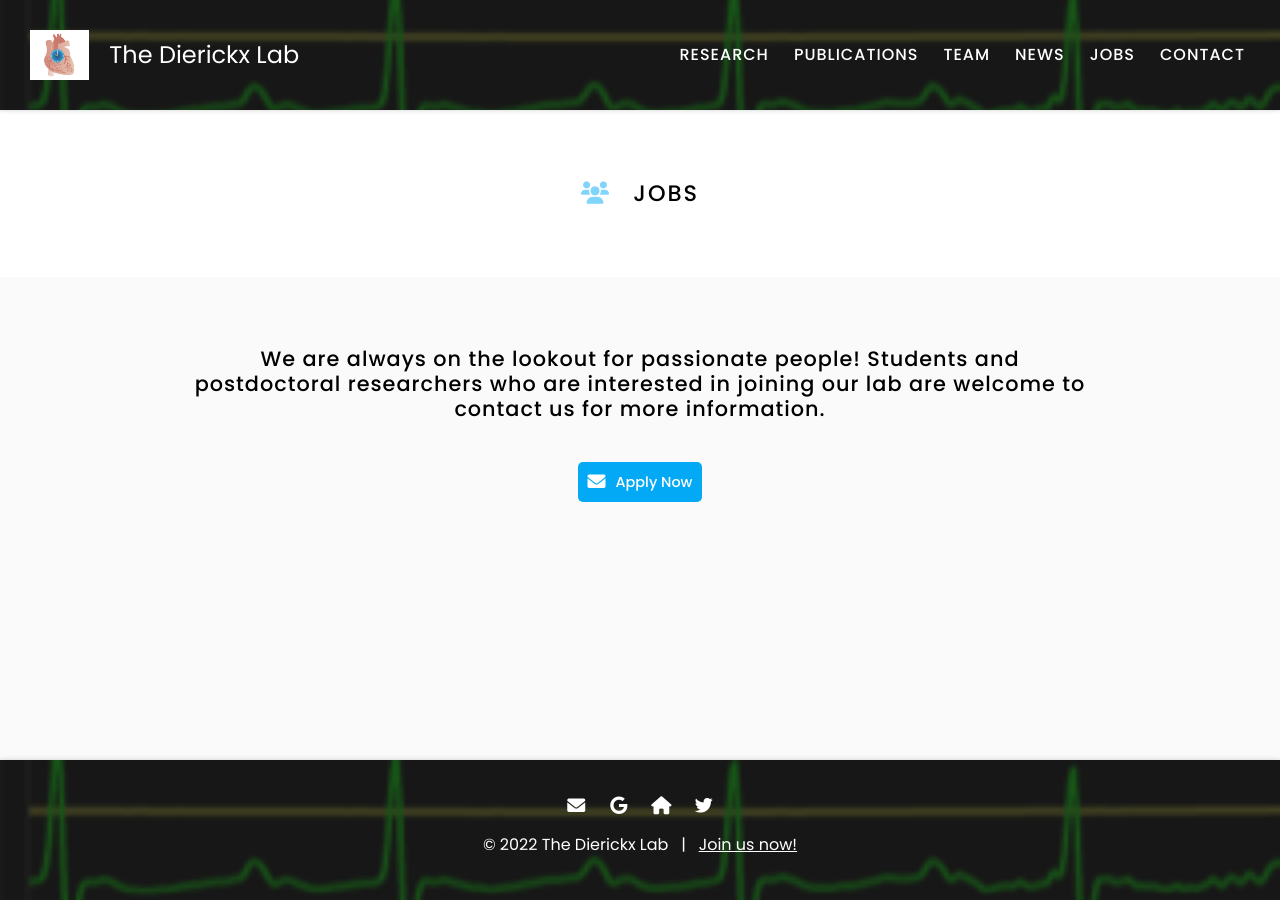
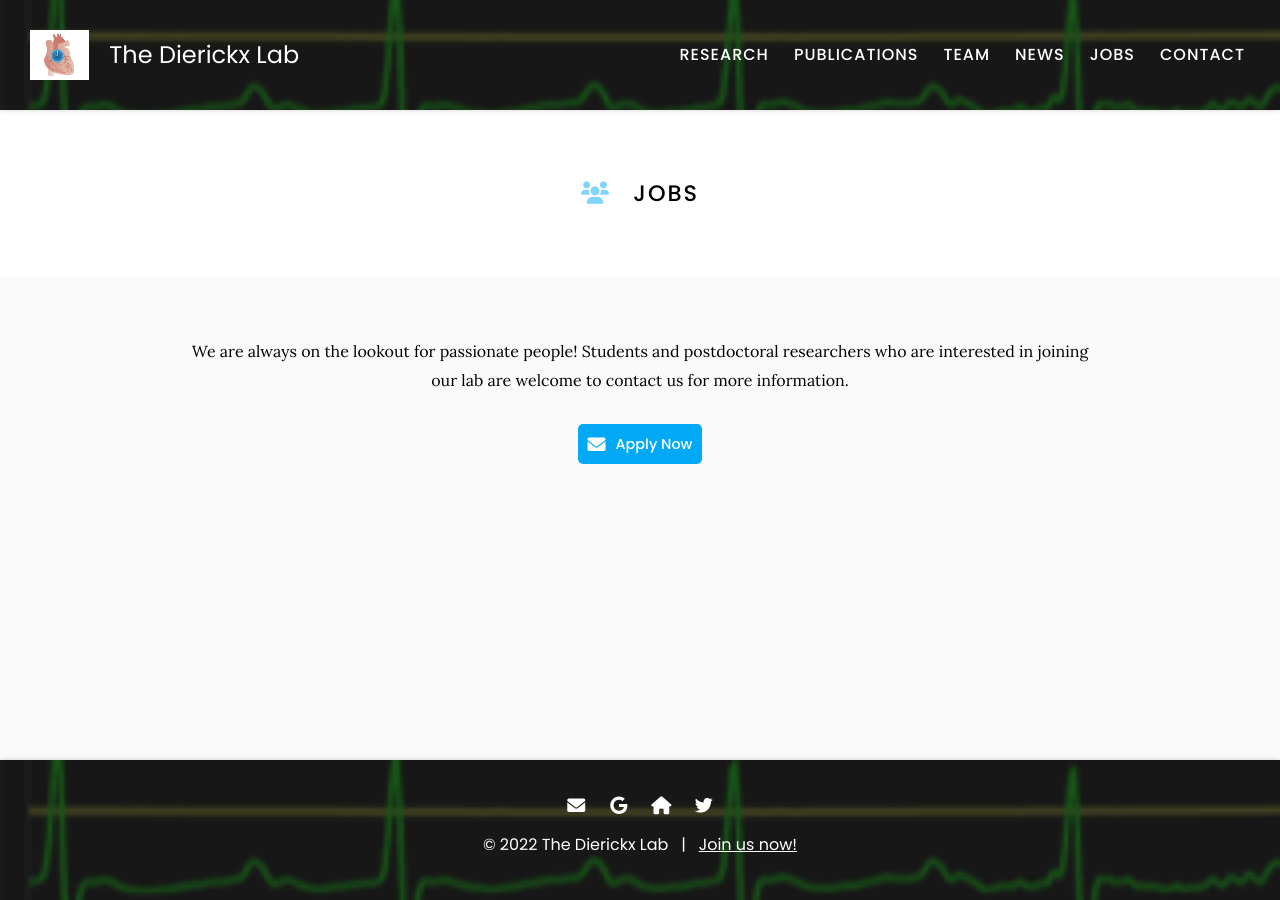
Before and after one commit to theDierickxLab/theDierickxLab, a Jekyll site: the page built from openings/index.md, in a window 1280 px wide. Built offline with Jekyll 4.4.1, drawn with Linux system fonts in a browser that asks for light colours.

Commit message:
Update index.md

```diff
--- a/openings/index.md
+++ b/openings/index.md
@@ -12,7 +12,8 @@ nav:
 
 {% include section.html %}
 
-## We are always on the lookout for passionate people! Students and postdoctoral researchers who are interested in joining our lab are welcome to contact us for more information.
+ We are always on the lookout for passionate people! Students and postdoctoral researchers who are interested in joining our lab are welcome to contact us for more information.
+ {:.center}
 
 {% include link.html type="email" link="pieterjan.dierickx@mpi-bn.mpg.de" text="Apply Now" icon="" style="button" %}
 {:.center}
```
